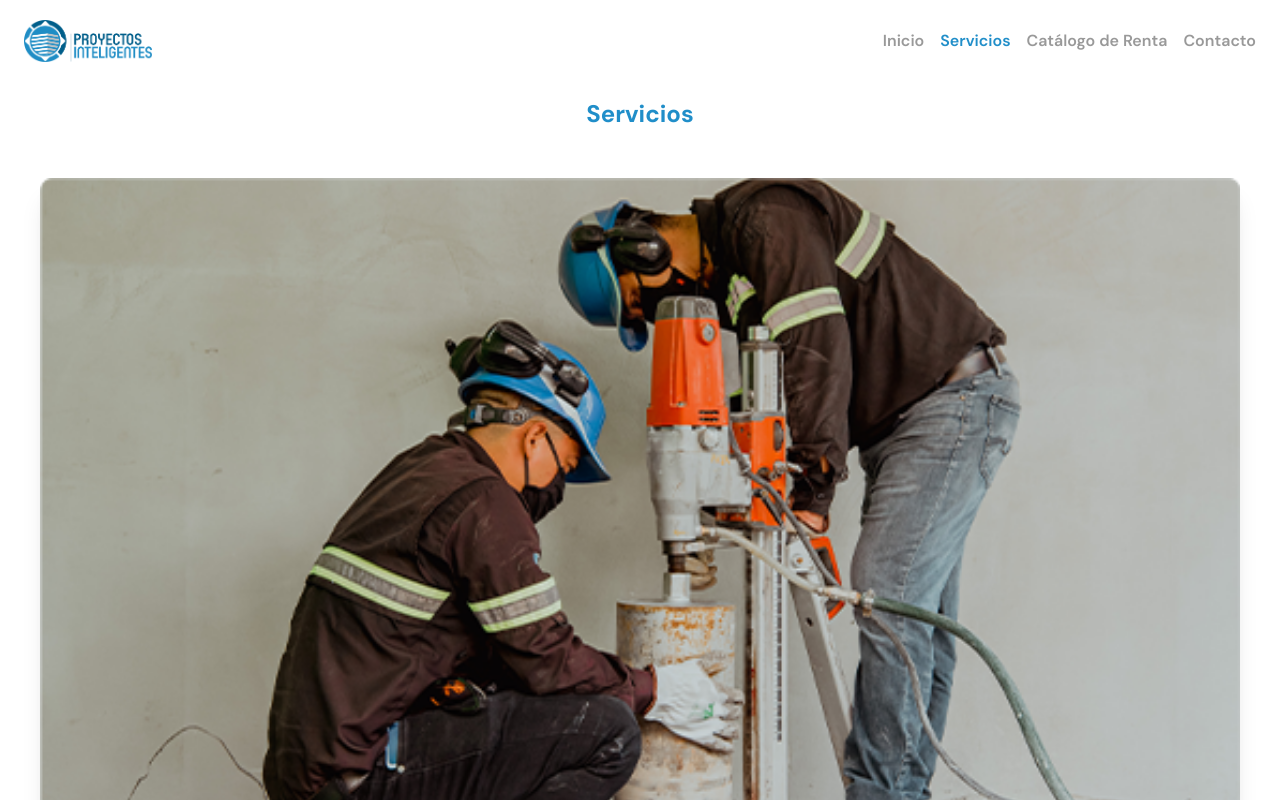
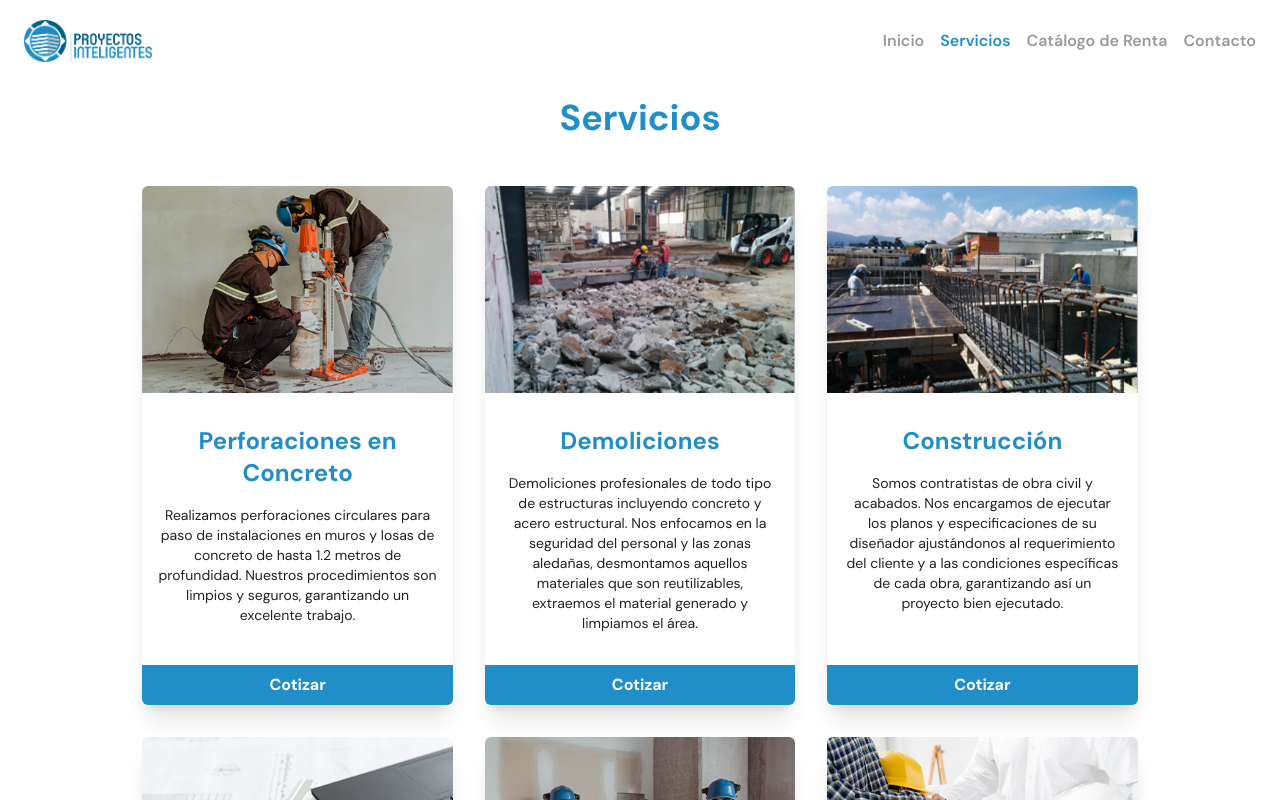
Before and after one commit to bredigian/proyectos_inteligentes-frontend, a React (Vite) app: page /services in a window 1280 px wide. Shown: the top 800 px of the page. Built offline with nearby package versions, Linux system fonts and the light colour scheme; no server answers.

Commit message:
feature: responsive services page

```diff
--- a/src/components/services-item.tsx
+++ b/src/components/services-item.tsx
@@ -7,20 +7,20 @@ type Props = {
 };
 
 export const ServicesItem = ({ service, toConcreto }: Props) => (
-  <li className='relative flex flex-col gap-4 overflow-hidden rounded-md shadow-xl'>
+  <li className='relative flex max-w-[310.4px] flex-col gap-4 overflow-hidden rounded-md shadow-xl'>
     <div className='image w-full'>
       <img
         src={service.imgMobile}
-        className='h-full w-full'
+        className='xsm:hidden'
         alt={`Imágen mobile de ${service.title}`}
       />
       <img
         src={service.imgDesktop}
-        className='hidden'
+        className='xsm:block hidden'
         alt={`Imágen desktop de ${service.title}`}
       />
     </div>
-    <div className='flex flex-col items-center gap-4 p-4 text-center'>
+    <div className='flex grow flex-col items-center gap-4 p-4 text-center'>
       <span className='text-2xl font-bold text-pi-blue-normal'>
         {service.title}
       </span>
--- a/src/pages/services-page.tsx
+++ b/src/pages/services-page.tsx
@@ -4,8 +4,10 @@ import { ServicesItem } from '../components/services-item';
 export default function Services() {
   return (
     <main className='flex w-full flex-col items-center gap-12 p-4'>
-      <span className='text-2xl font-bold text-pi-blue-normal'>Servicios</span>
-      <ul className='flex flex-wrap gap-8 px-6'>
+      <span className='xsm:text-3xl text-2xl font-bold text-pi-blue-normal xl:text-4xl'>
+        Servicios
+      </span>
+      <ul className='flex max-w-screen-xl flex-wrap justify-center gap-8 px-6'>
         {SERVICES.map((service) => (
           <ServicesItem
             key={`${service.title}_service__key`}
```
